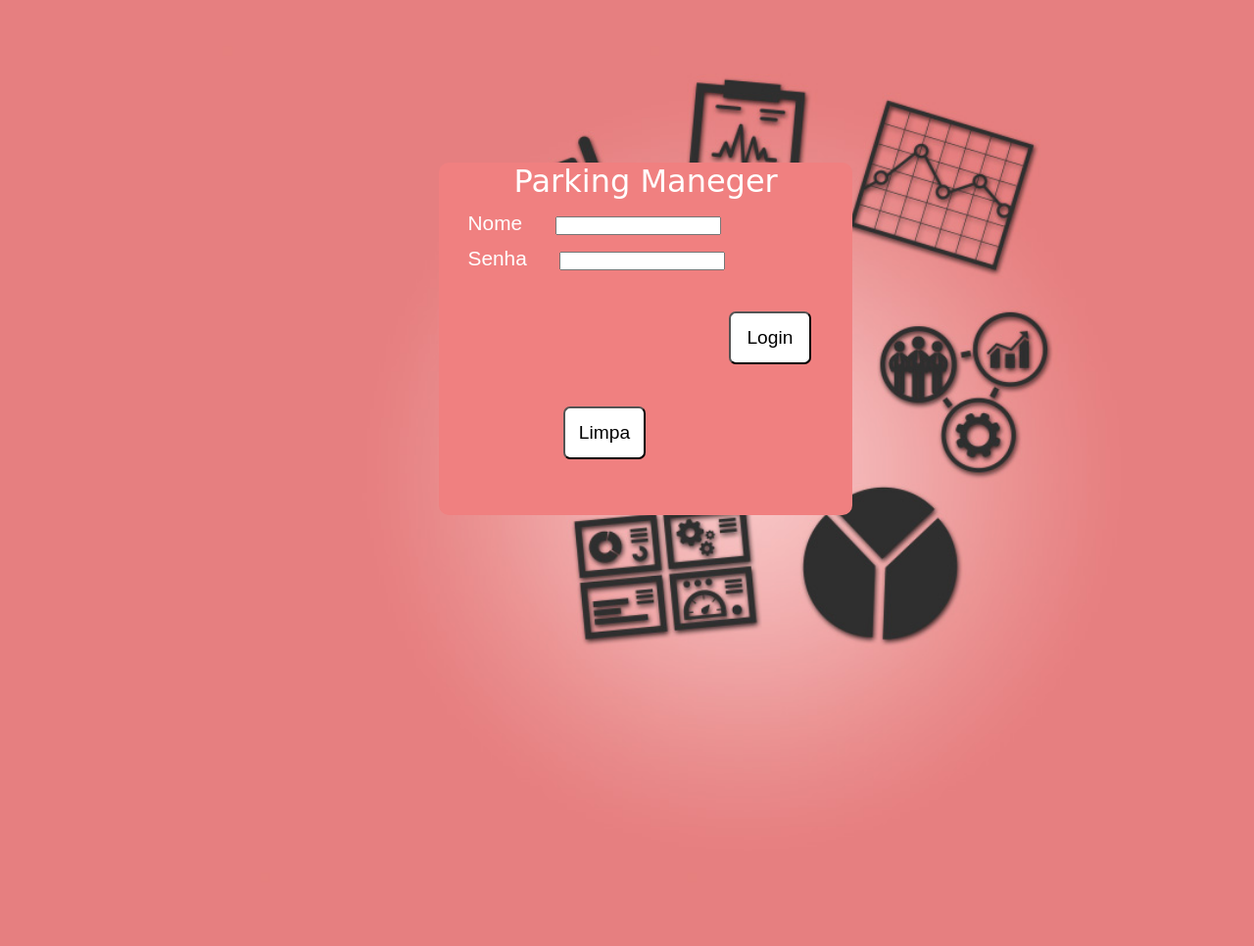
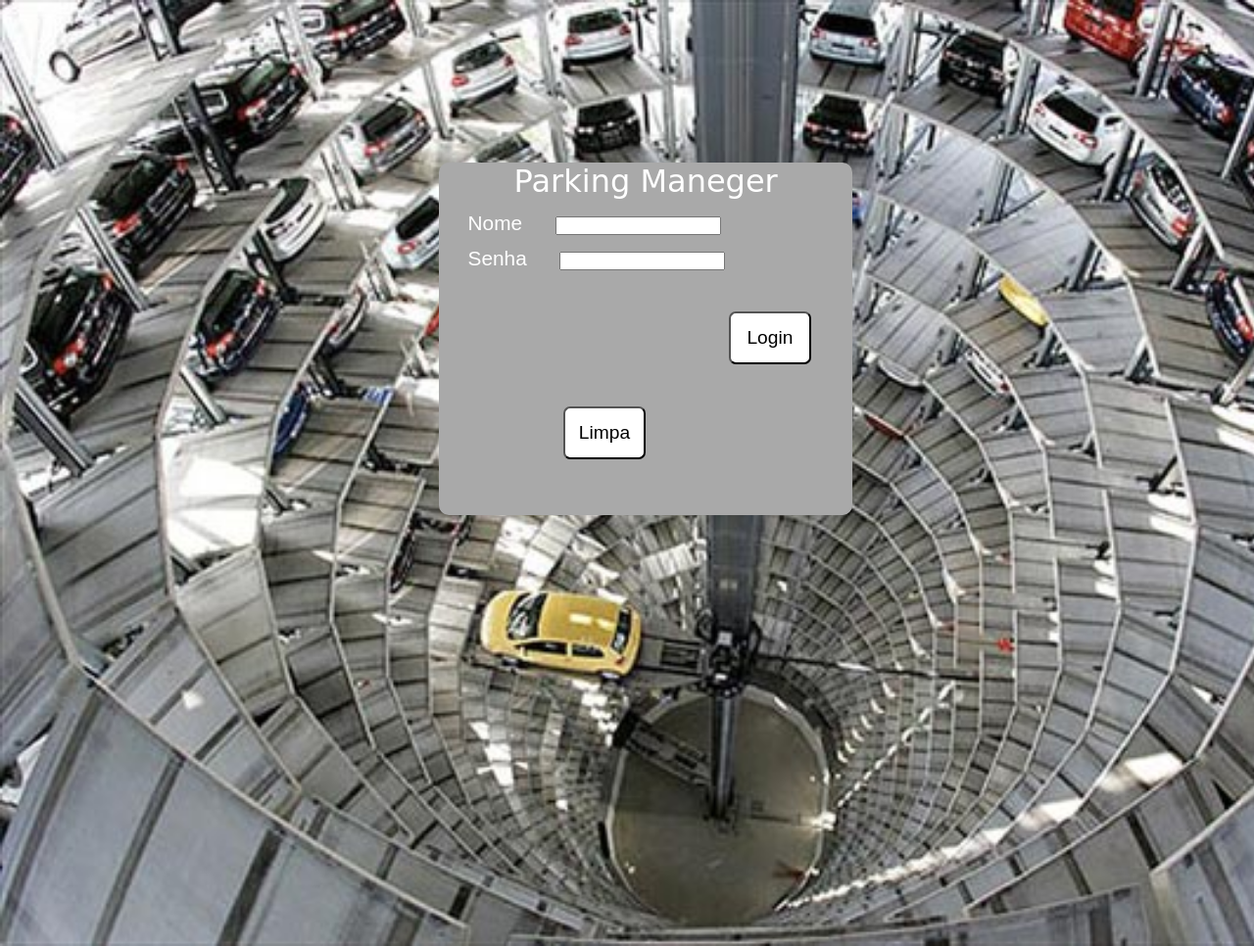
Before and after one commit to ValmirJuniorr/Estacionamento-De-Veiculos, a PHP site: page /Login.php in a window 1280 px wide. Shown: the whole page at 98% size. Run offline with PHP 8.4, Linux system fonts and the light colour scheme; some libraries are stand-ins or nearby versions.

Commit message:
atualizaçao no loguin

```diff
--- a/css/login.css
+++ b/css/login.css
@@ -7,7 +7,7 @@ body{
     height: 100%;
     //border:1px solid black;
     //background:indianred;
-    background: url(../img/fundo.jpg); // no-repeat center top fixed;
+    background: url(../img/estacionamento.jpg); // no-repeat center top fixed;
     background-size:cover;
 }
 #geral{
@@ -16,7 +16,7 @@ body{
     border-radius:10px;
     //border:1px solid black;
     margin:13% 0% 0% 35%;
-    background:lightcoral;
+    background:darkgray;
 }
 #geral p{
     text-align: center;
```
